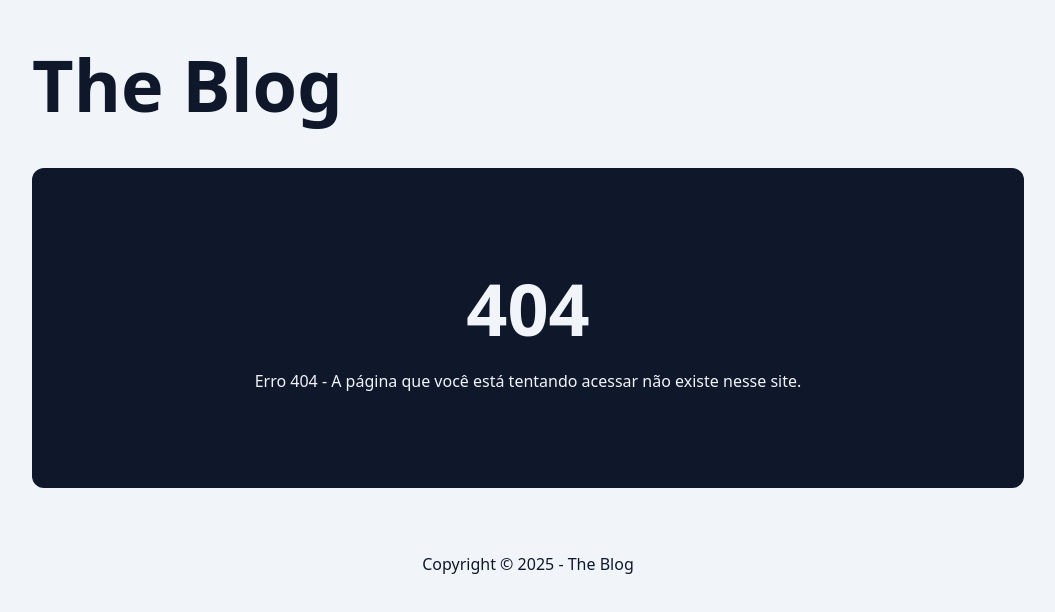
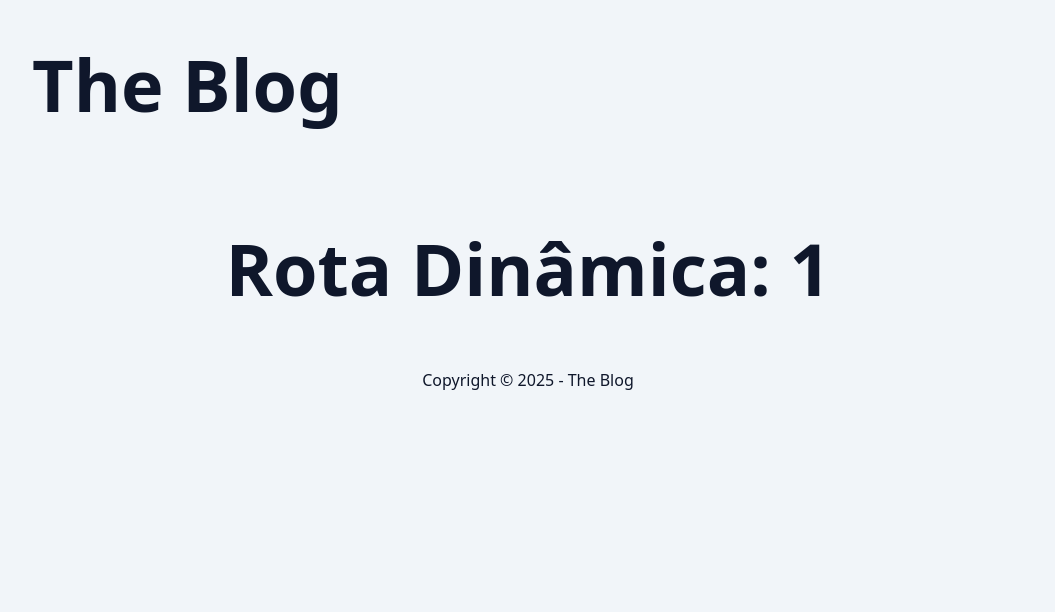
Before and after one commit to Lucas-d-Barbosa/blog, a Next.js app: page /post/1 in a window 1280 px wide. Before the commit this address had no page. Shown: the top 612 px of the page, without its empty margins (112-1167 px from the left). Built offline with nearby package versions, Linux system fonts and the light colour scheme.

Commit message:
feat: Criando rota dinâmicas para post

```diff
--- a/src/app/about/page.tsx
+++ /dev/null
@@ -1,8 +0,0 @@
-import { Metadata } from "next";
-
-export const metadata: Metadata = {
-  title: "About",
-};
-export default function AboutPage() {
-  return <h1>Olá, mundo</h1>;
-}
--- /dev/null
+++ b/src/app/post/[slug]/page.tsx
@@ -0,0 +1,11 @@
+type PostSlugPageProps = {
+  params: Promise<{ slug: string }>;
+};
+export default async function PostSlugPage({ params }: PostSlugPageProps) {
+  const { slug } = await params;
+  return (
+    <h1 className="text-center text-7xl font-bold py-16">
+      Rota Dinâmica: {slug}
+    </h1>
+  );
+}
--- /dev/null
+++ b/src/app/post/page.tsx
@@ -0,0 +1,3 @@
+export default function PostPage() {
+  return <h1 className="text-center text-7xl font-bold py-16">Hello, World</h1>;
+}
```
